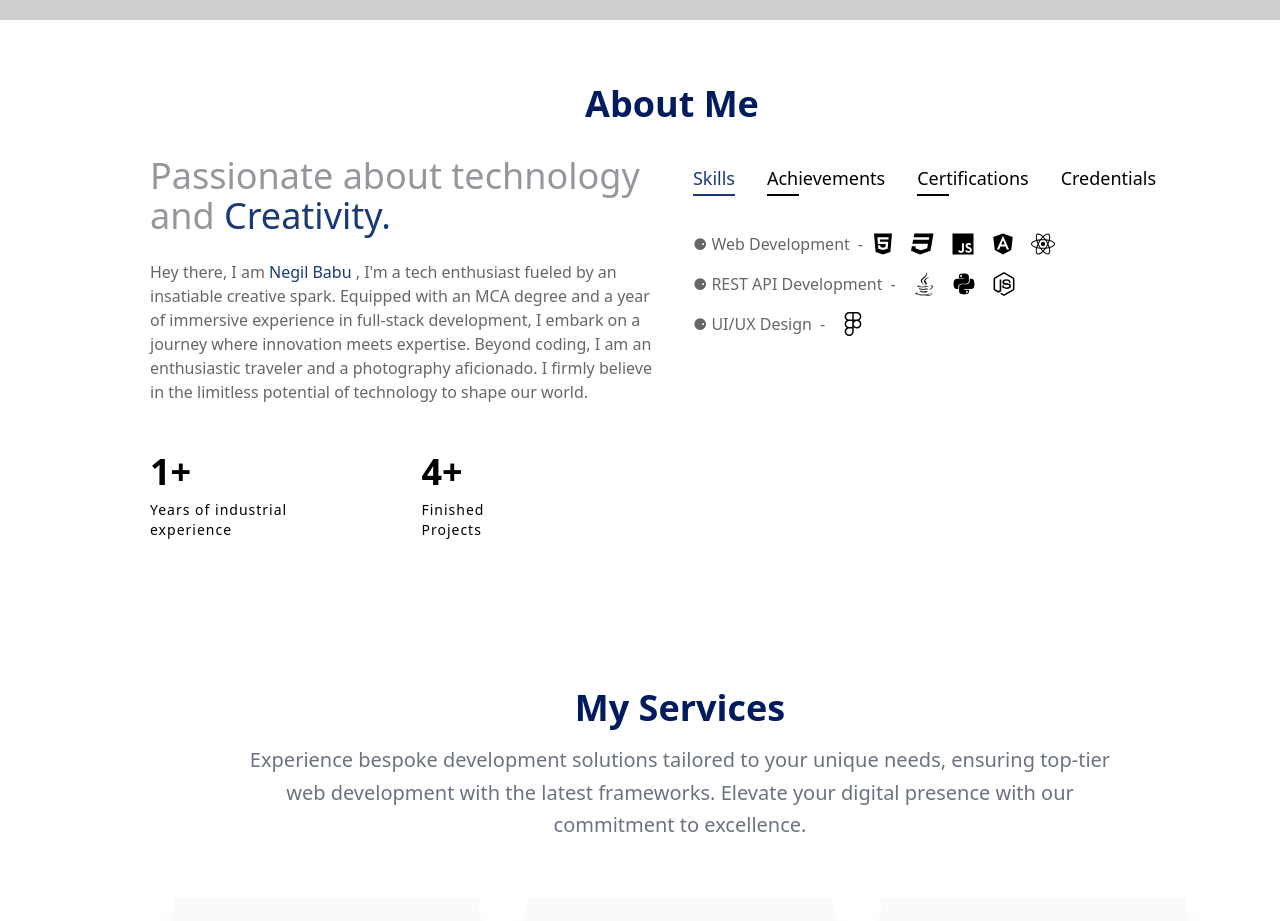
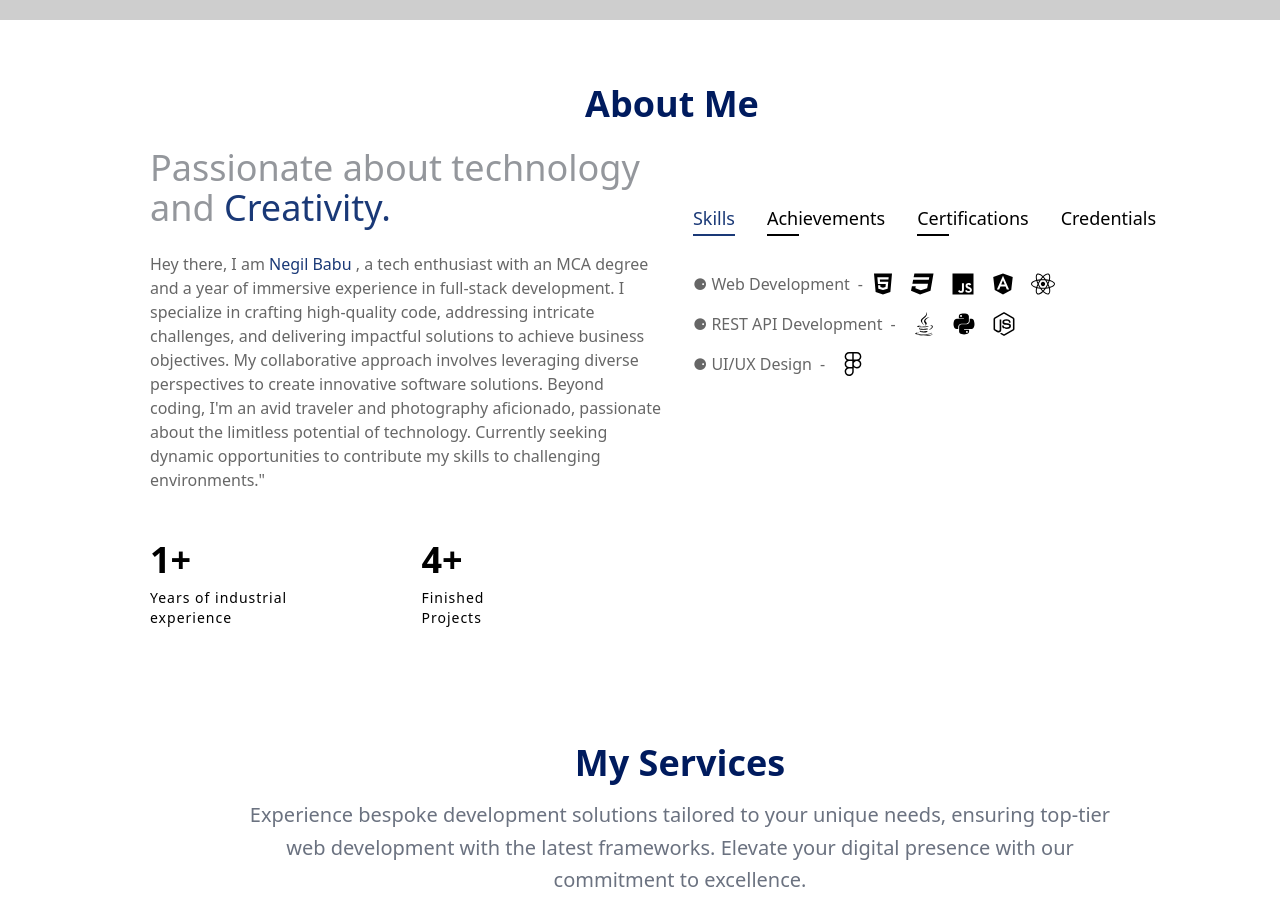
Before and after one commit to negilbabu/neg-profile.github.io, a React (Vite) app: page / in a window 1280 px wide. Shown: the part 780-1701 px from the top of the page. Built offline with nearby package versions, Linux system fonts and the light colour scheme; grey boxes are pictures that could not be loaded.

Commit message:
fix : description

```diff
--- a/src/components/About.jsx
+++ b/src/components/About.jsx
@@ -20,8 +20,6 @@ const AnimatedCounter = ({ endValue }) => {
   return <span>{counter}</span>;
 };
 
-
-
 const About = () => {
   const [type, setType] = useState(0);
 
@@ -37,7 +35,7 @@ const About = () => {
         About Me
       </h1>
 
-      <div className="container overflow-y-auto xl:overflow-y-visible mx-auto h-full flex flex-col items-center xl:flex-row gap-x-6">
+      <div className="container pt-6 overflow-y-auto xl:overflow-y-visible mx-auto h-full flex flex-col items-center xl:flex-row gap-x-6">
         <div className="flex-1 flex flex-col justify-center xl:text-start">
           <h2 className="h2 text-4xl  text-[#94979c]">
             Passionate about technology and
@@ -46,12 +44,15 @@ const About = () => {
           <p className="text-justify text-black/60 sm:text-center xl:text-left max-w-lg mx-auto xl:mx-0 mb-6 xl:mb-12 pt-6">
             Hey there, I am{" "}
             <span className="font-normal text-[#1a3977]">Negil Babu </span> ,
-            I'm a tech enthusiast fueled by an insatiable creative spark.
-            Equipped with an MCA degree and a year of immersive experience in
-            full-stack development, I embark on a journey where innovation meets
-            expertise. Beyond coding, I am an enthusiastic traveler and a
-            photography aficionado. I firmly believe in the limitless potential
-            of technology to shape our world.
+            a tech enthusiast with an MCA degree and a year of immersive
+            experience in full-stack development. I specialize in crafting
+            high-quality code, addressing intricate challenges, and delivering
+            impactful solutions to achieve business objectives. My collaborative
+            approach involves leveraging diverse perspectives to create
+            innovative software solutions. Beyond coding, I'm an avid traveler
+            and photography aficionado, passionate about the limitless potential
+            of technology. Currently seeking dynamic opportunities to contribute
+            my skills to challenging environments."
           </p>
 
           <div className="hidden md:flex md:max-w-xl xl:max-w-none mx-auto xl:mx-0 mb-8">
```
